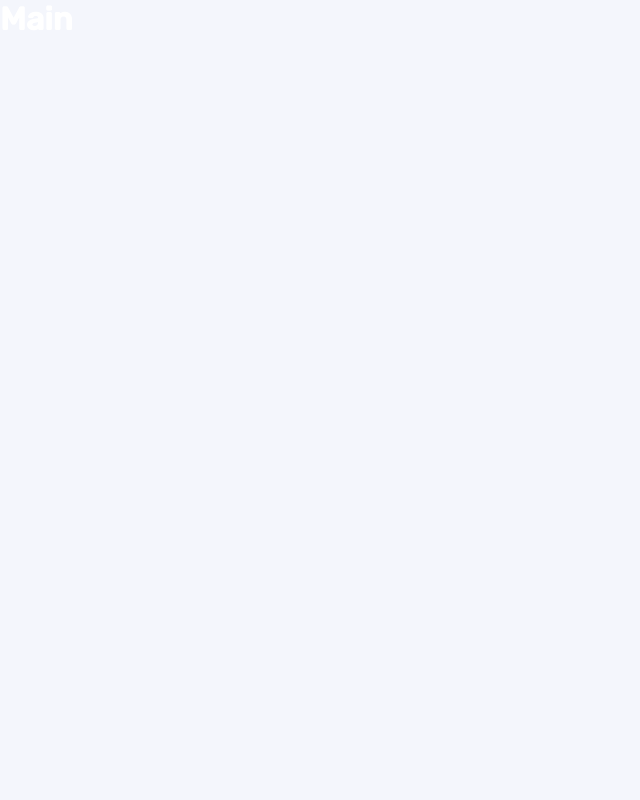
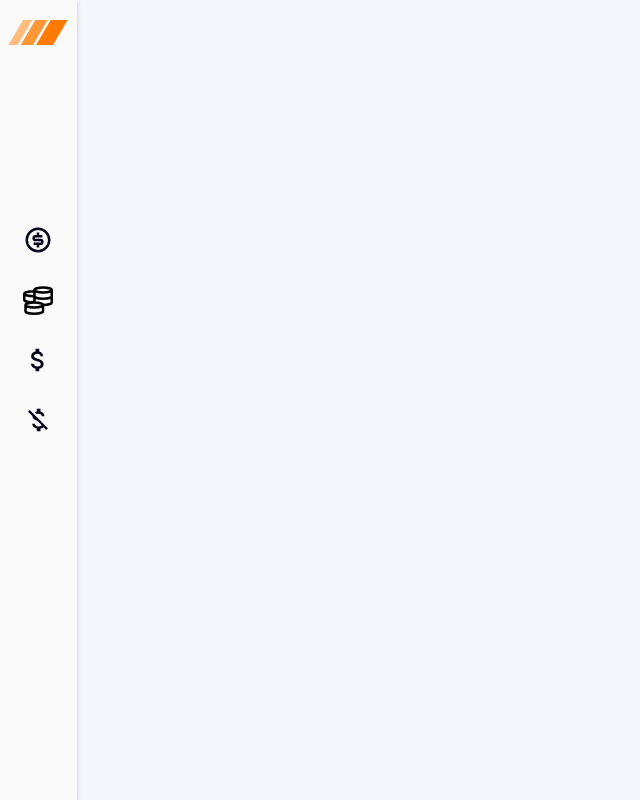
Before and after one commit to BrunoMoises/go-finance-frontend, a Next.js app: page / in a window 1280 px wide. Shown: the whole page, without its empty margins (0-640 px from the left). Built offline with nearby package versions, Linux system fonts and the light colour scheme.

Commit message:
create header in main

```diff
--- /dev/null
+++ b/src/components/Layouts/DefaultLayout/index.tsx
@@ -0,0 +1,31 @@
+import { useRouter } from 'next/dist/client/router'
+import { RiMoneyDollarCircleLine } from 'react-icons/ri'
+import { GrMoney } from 'react-icons/gr'
+import { MdAttachMoney, MdMoneyOff } from 'react-icons/md'
+import * as S from './styles'
+
+type DefaultLayoutProps = {
+    children: React.ReactNode
+}
+
+const DefaultLayout = ({ children }: DefaultLayoutProps) => {
+    const router = useRouter()
+    return (
+        <S.Container>
+            <S.Header>
+                <S.Link onClick={() => router.replace('/auth')}>
+                    <S.Logo src='img/logo-finance.svg' />
+                </S.Link>
+                <S.Links>
+                    <S.Link onClick={() => router.replace('/auth')}><RiMoneyDollarCircleLine size={30} /></S.Link>
+                    <S.Link onClick={() => router.replace('/auth')}><GrMoney size={30} /></S.Link>
+                    <S.Link onClick={() => router.replace('/auth')}><MdAttachMoney size={30} /></S.Link>
+                    <S.Link onClick={() => router.replace('/auth')}><MdMoneyOff size={30} /></S.Link>
+                </S.Links>
+            </S.Header>
+            {children}
+        </S.Container>
+    )
+}
+
+export default DefaultLayout
--- /dev/null
+++ b/src/components/Layouts/DefaultLayout/styles.ts
@@ -0,0 +1,44 @@
+import styled, { css } from 'styled-components'
+
+export const Container = styled.div``
+
+export const Header = styled.div`
+    height: 100vh;
+    width: 6%;
+    ${({ theme })=> css`
+        background: ${theme.colors.white};
+    `}
+
+    display:flex;
+    flex-direction: column;
+    position: fixed;
+    box-shadow: 0 2px 4px rgba(0, 0, 0, 0.2);
+`
+
+export const Logo = styled.img`
+    width: 60px;
+`
+
+export const Links = styled.div`
+    display:flex;
+    flex-direction: column;
+    justify-content: space-between;
+    margin-top: 150px;
+`
+
+export const Link = styled.button`
+    display: flex;
+    justify-content: center;
+    align-items: center;
+    ${({ theme })=> css`
+        color: ${theme.colors.black};
+        font-weight: ${theme.font.bold};
+    `}
+
+    padding: 10px;
+    text-decoration: none;
+    margin-top: 10px;
+    border: none;
+    background: none;
+    cursor: pointer;
+`
--- a/src/pages/index.tsx
+++ b/src/pages/index.tsx
@@ -1,5 +1,10 @@
+import DefaultLayout from '@/components/Layouts/DefaultLayout'
 import Main from '@/components/Main'
 
 export default function Home() {
-  return <Main />
+  return (
+    <DefaultLayout>
+      <Main />
+    </DefaultLayout>
+  )
 }
```
